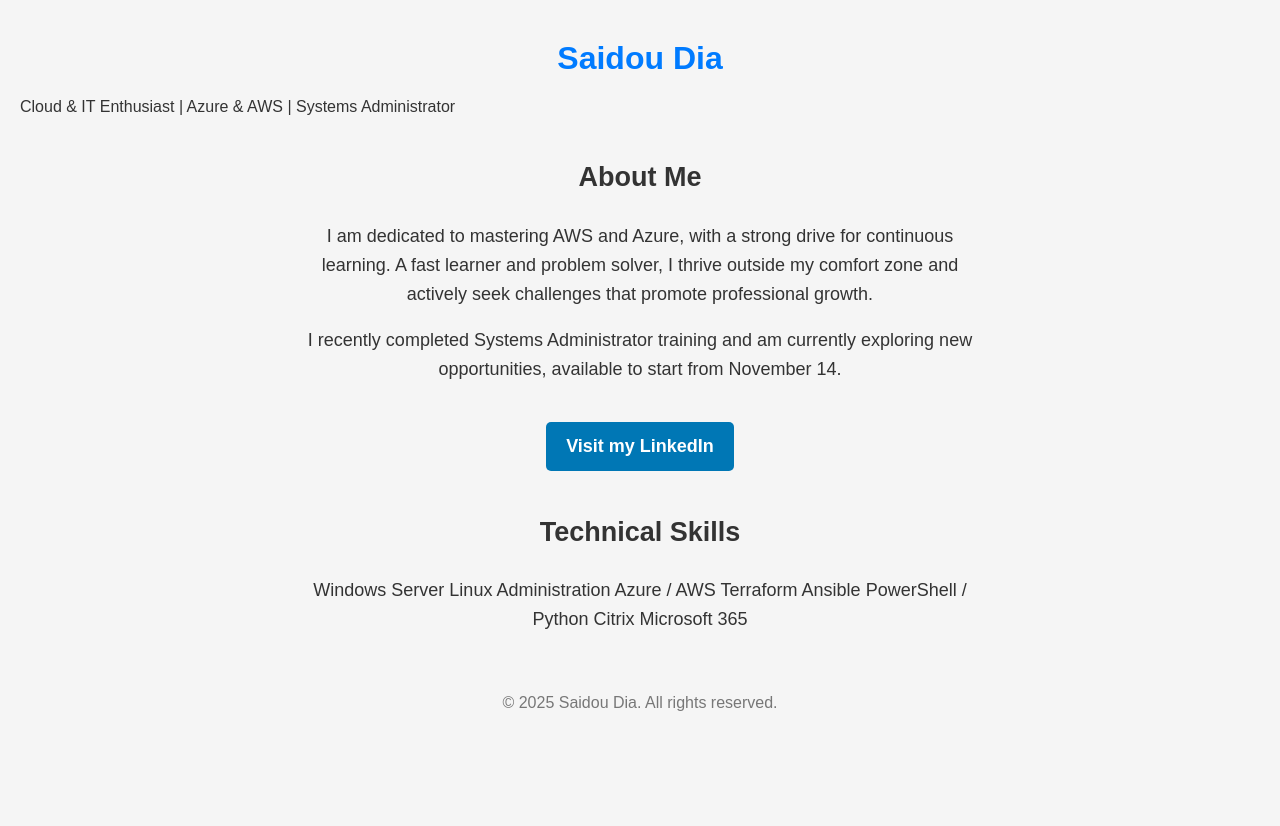
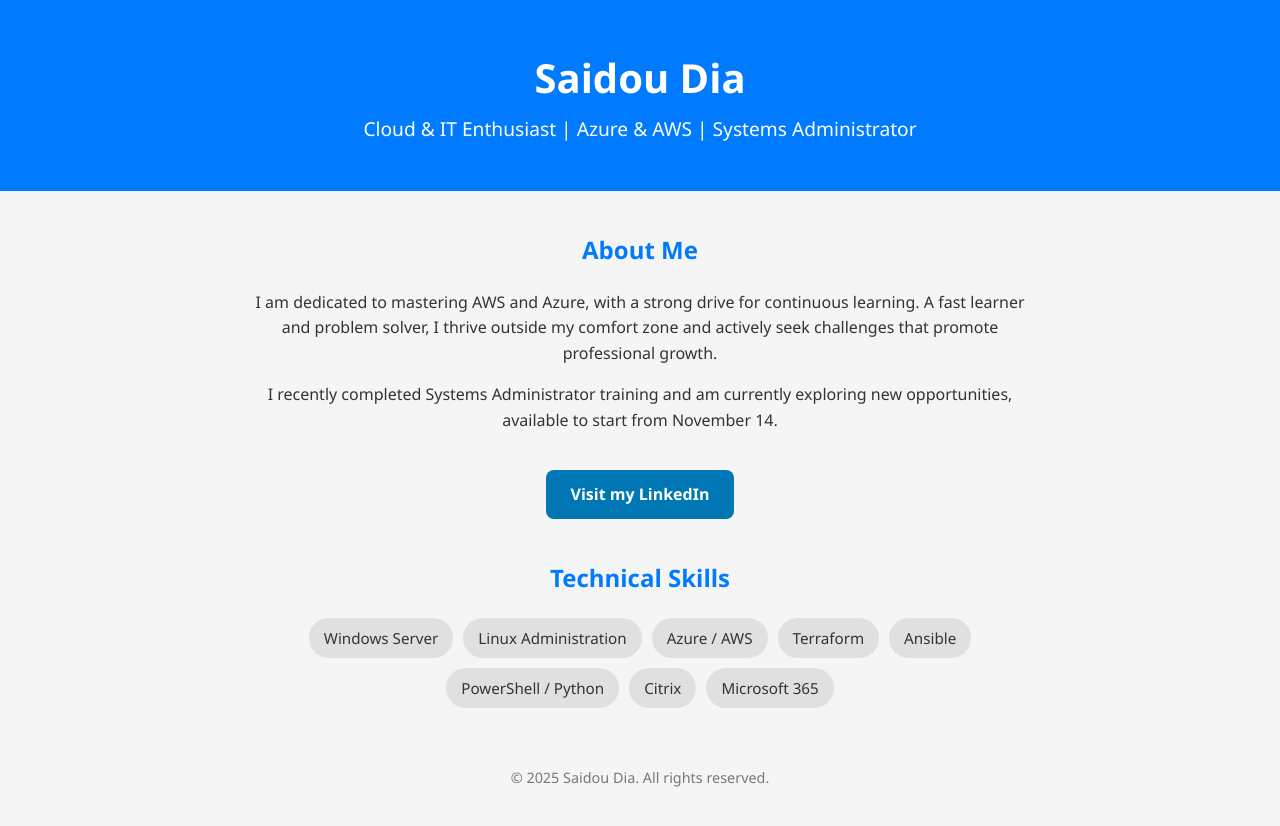
Before and after one commit to saidou-dia/cyna-e_commerce, a plain HTML site: page index.html in a window 1280 px wide. Before the commit the page ends 800 px from the top, so only its background shows below. Drawn offline with Linux system fonts and the light colour scheme.

Commit message:
Update style.css

```diff
--- a/style.css
+++ b/style.css
@@ -1,47 +1,97 @@
 /* Styles généraux */
 body {
-    font-family: Arial, sans-serif;
+    font-family: 'Segoe UI', Tahoma, Geneva, Verdana, sans-serif;
     background-color: #f5f5f5;
     color: #333;
     margin: 0;
-    padding: 20px;
+    padding: 0;
 }
 
 /* Header */
+header {
+    background-color: #007bff;
+    color: white;
+    text-align: center;
+    padding: 50px 20px 30px 20px;
+}
+
 header h1 {
-    text-align: center;
-    color: #007bff;
-    margin-top: 20px;
+    margin: 0;
+    font-size: 2.5em;
+}
+
+header .subtitle {
+    margin-top: 10px;
+    font-size: 1.2em;
 }
 
 /* Section principale */
 section {
-    max-width: 700px;
+    max-width: 800px;
     margin: 40px auto;
+    padding: 0 20px;
+    text-align: center;
     line-height: 1.6;
-    font-size: 18px;
-    text-align: center;
+}
+
+section h2 {
+    color: #007bff;
+    margin-bottom: 20px;
 }
 
 /* Bouton LinkedIn */
 .linkedin-btn {
     display: inline-block;
-    padding: 10px 20px;
+    padding: 12px 25px;
     background-color: #0077b5;
     color: white;
     text-decoration: none;
-    border-radius: 5px;
+    border-radius: 8px;
     font-weight: bold;
     margin-top: 20px;
+    transition: background-color 0.3s ease;
 }
 
 .linkedin-btn:hover {
     background-color: #005582;
 }
 
+/* Skills */
+.skills .skill-list {
+    display: flex;
+    flex-wrap: wrap;
+    justify-content: center;
+    gap: 10px;
+    margin-top: 20px;
+}
+
+.skills .skill-list span {
+    background-color: #e0e0e0;
+    color: #333;
+    padding: 8px 15px;
+    border-radius: 20px;
+    font-size: 0.95em;
+}
+
 /* Footer */
 footer {
     text-align: center;
-    margin-top: 60px;
+    margin: 60px 0;
     color: #777;
+    font-size: 0.9em;
 }
+
+/* Responsive */
+@media (max-width: 600px) {
+    header h1 {
+        font-size: 2em;
+    }
+
+    header .subtitle {
+        font-size: 1em;
+    }
+
+    section {
+        margin: 30px 10px;
+    }
+}
```
